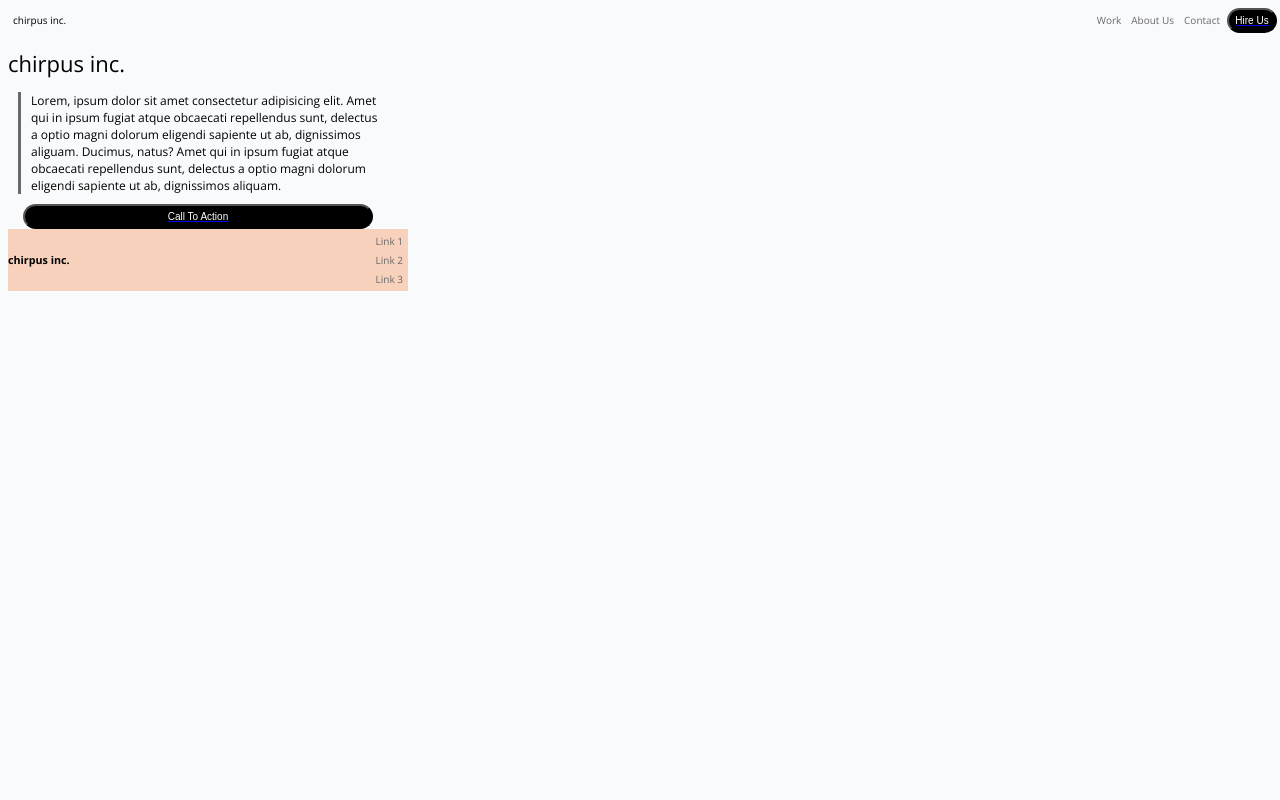
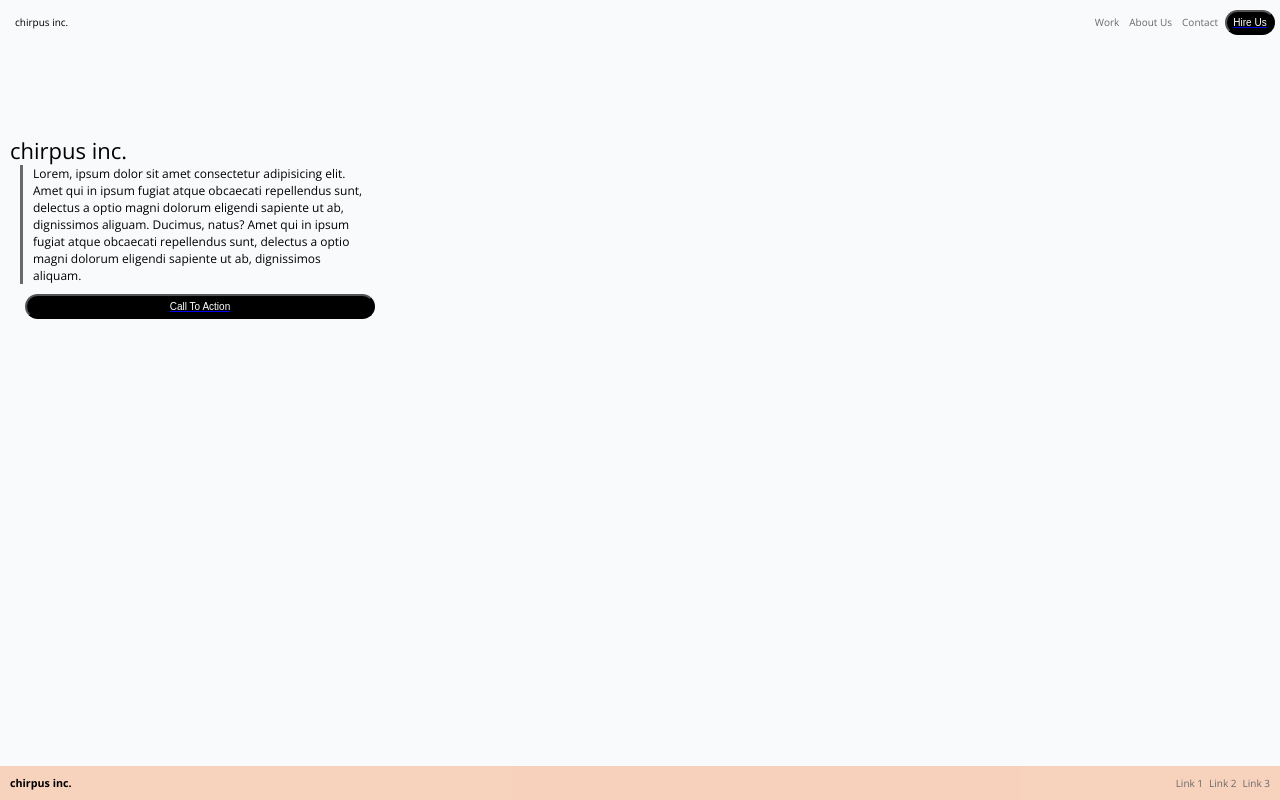
Before and after one commit to rose-lia/Lab-2.2, a plain HTML site: page index.html in a window 1280 px wide. Drawn offline with nearby package versions, Linux system fonts and the light colour scheme; a web font is replaced by a local one.

Commit message:
fix footer and nav bar margins

```diff
--- a/index.html
+++ b/index.html
@@ -30,7 +30,7 @@
     <div>
         <h6 class="footer-chirpus">chirpus inc.</h6>
     </div>
-    <div>
+    <div class="footer-links">
         <a class="footer-link" href="#">Link 1</a>
         <a class="footer-link" href="#">Link 2</a>
         <a class="footer-link" href="#">Link 3</a>
--- a/styles.css
+++ b/styles.css
@@ -1,3 +1,9 @@
+* {
+    margin: 0;
+    padding: 0;
+    box-sizing: border-box;
+}
+
 .open-sans-font {
     font-family: "Open Sans", sans-serif;
     font-optical-sizing: auto;
@@ -19,6 +25,10 @@
 body {
     font-family: "Open Sans";
     background-color: #f9fafc;
+}
+
+.content {
+    padding: 10px;
 }
 
 a.nav-link {
@@ -43,7 +53,10 @@ a.nav-link-chirpus {
 .nav-link-chirpus:visited {
     color: #000;
     text-decoration: none;
+}
 
+.nav-bar {
+    margin-bottom: 10px;
 }
 
 .nav-link:visited {
@@ -87,17 +100,20 @@ h1 {
     flex-direction: row;
     justify-content: space-between;
     align-items: center;
-    padding: 0px;
-    width: 400px;
-    margin: 0px;
-
+    position: fixed;
+    bottom: 0;
+    padding: 10px;
+    width: 100%;
     background-color: rgba(247, 193, 162, 0.7);
 }
 
+.footer-links {
+    display: flex;
+    column-gap: 6px;
+}
+
 .footer-link {
-    display: flex;
     flex-direction: column;
-    margin: 5px;
     font-size: 10px;
     color: #69696a;
     text-decoration: none;
@@ -109,6 +125,7 @@ h1 {
         display: flex;
         justify-content: space-between;
         flex-direction: row;
+        margin-bottom: 100px;
 
     .navigation {
         display: flex;
```
